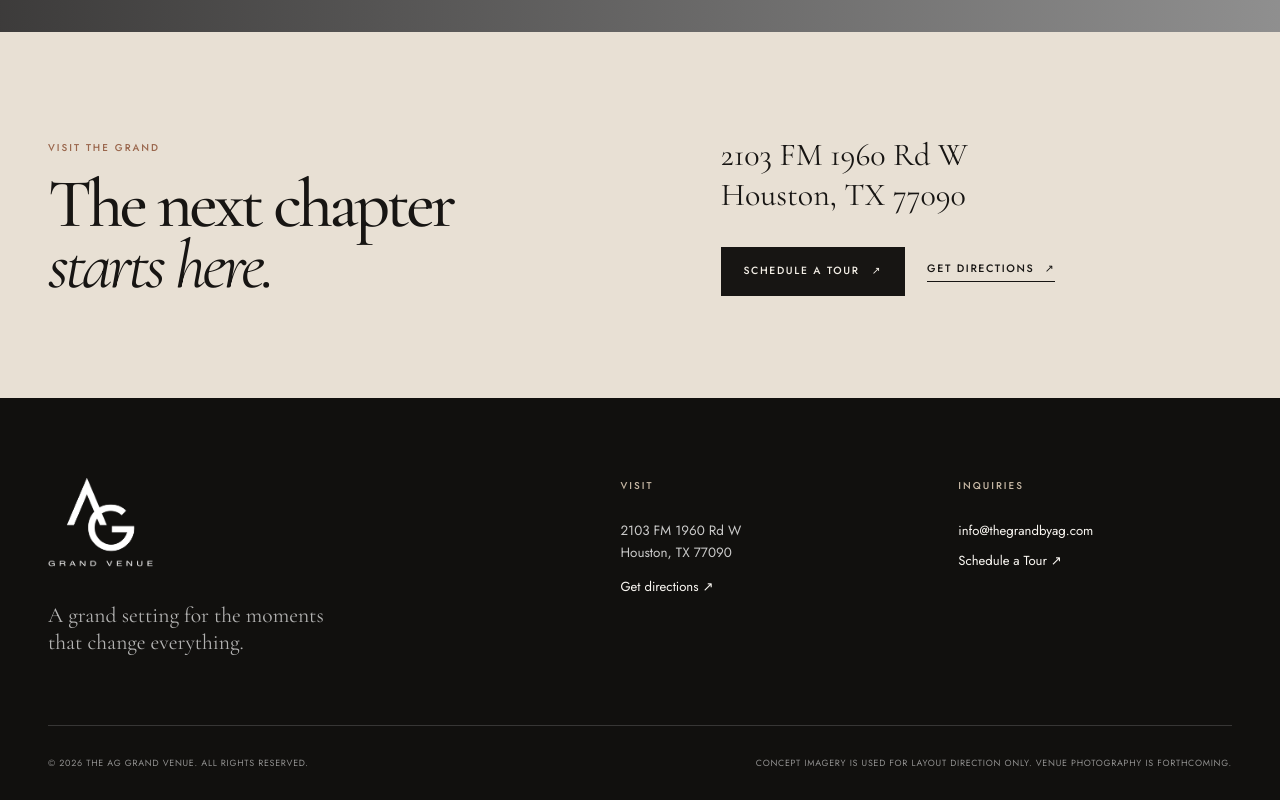
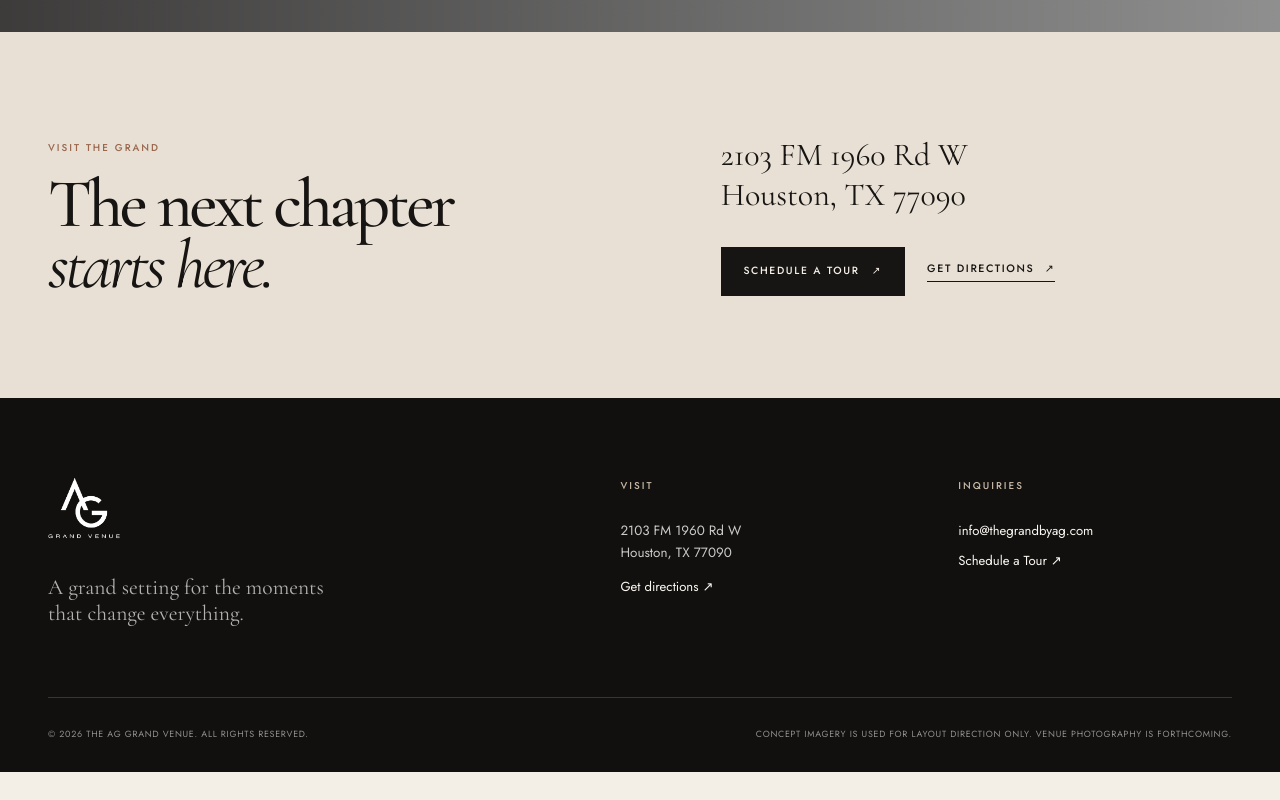
Before and after one commit to sarahcodesgit/thegrandvenuebyag-website, a React (Vite) app: page / in a window 1280 px wide. Shown: the part 4053-4853 px from the top of the page. After the commit the page ends 4825 px from the top, so only its background shows below. Built offline with nearby package versions, Linux system fonts and the light colour scheme; grey boxes are pictures that could not be loaded.

Commit message:
Make footer logo compact

```diff
--- a/src/styles/site.css
+++ b/src/styles/site.css
@@ -605,4 +605,5 @@ em { font-weight: 400; }
   line-height: 1.3;
 }
 
-.footer-logo-image { display: block; width: 105px; height: auto; object-fit: contain; }
+.brand-footer { display: inline-flex; width: auto; }
+.footer-logo-image { display: block; width: 72px !important; max-width: 72px; height: auto; object-fit: contain; }
```
